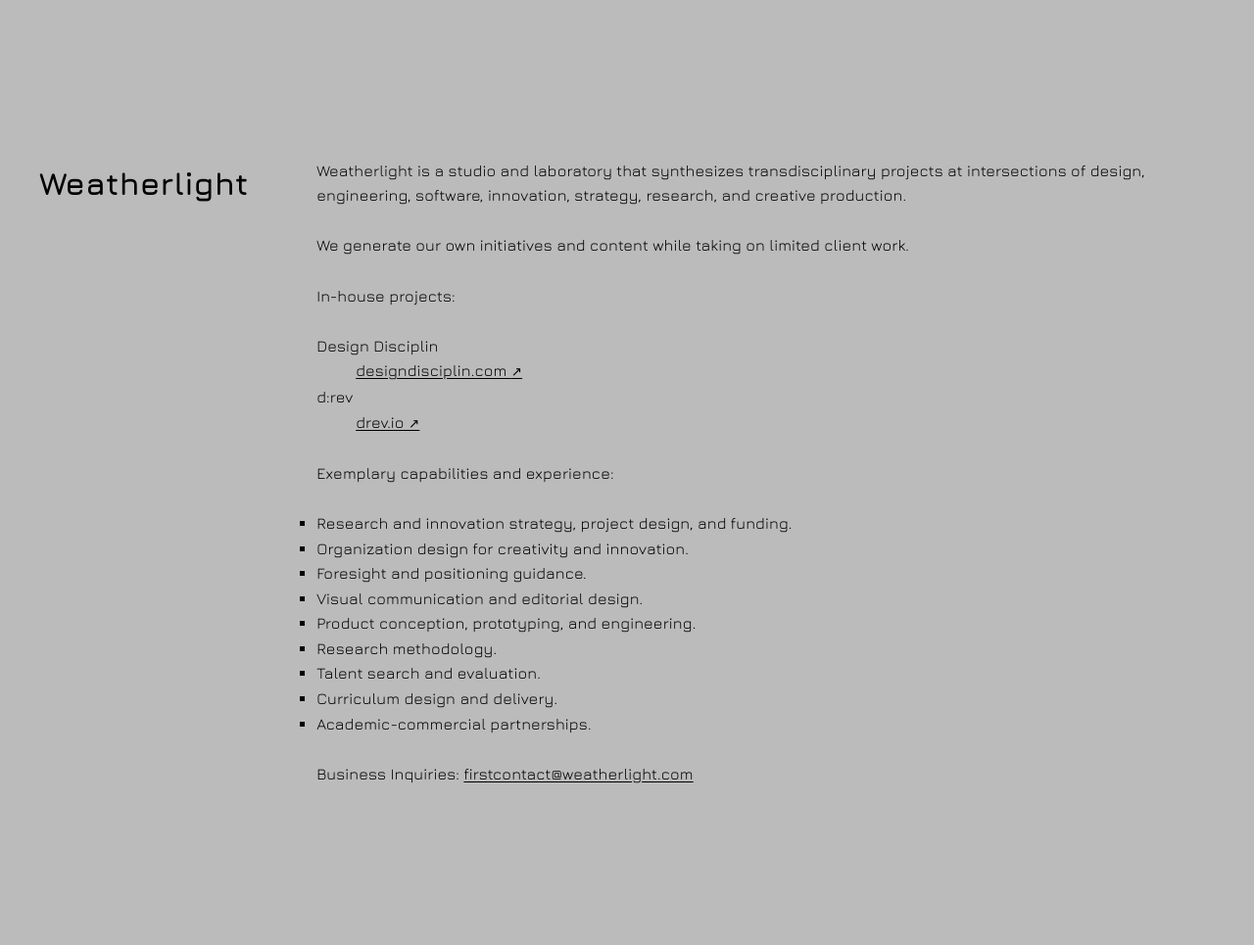
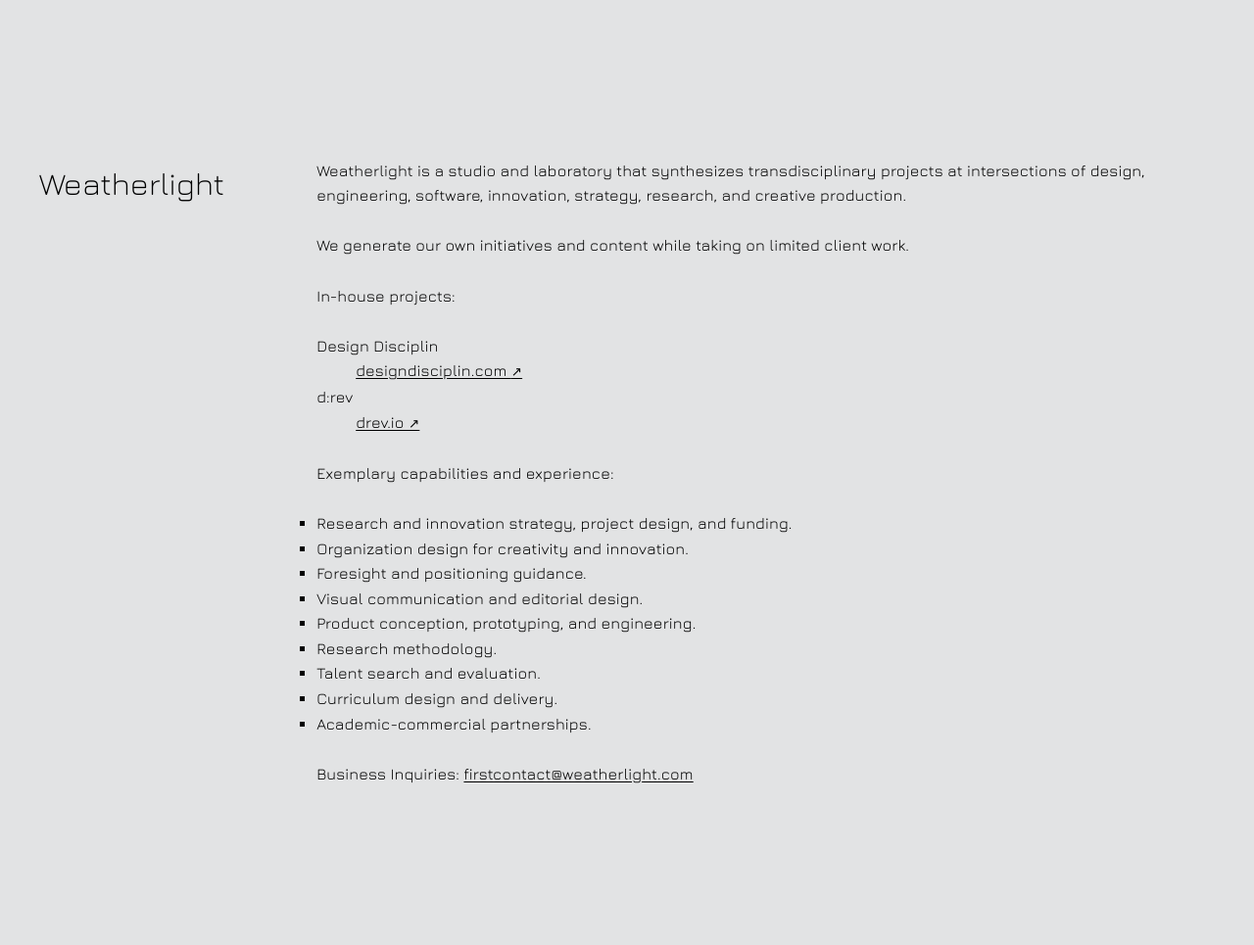
Before and after one commit to mbaytas/weatherlight, a Jekyll site: the page built from README.md, in a window 1280 px wide. Shown: the whole page at 98% size. Built offline with Jekyll 4.4.1, drawn with Linux system fonts in a browser that asks for light colours; our own code applies the rules of GitHub Pages for plain Markdown files.

Commit message:
Update default.html

```diff
--- a/_layouts/default.html
+++ b/_layouts/default.html
@@ -50,6 +50,7 @@ h6 {
 }
 h1 {
   font-size: 2rem;
+  font-weight: 300;
   line-height: 3.2rem;
   margin-top: 1.6rem;
 }
@@ -86,7 +87,7 @@ nav a {
 /* Color */
 body {
   color: #000;
-  background-color: #bbb;
+  background-color: #e2e3e4;
 }
 a {
   color: #000;
```
